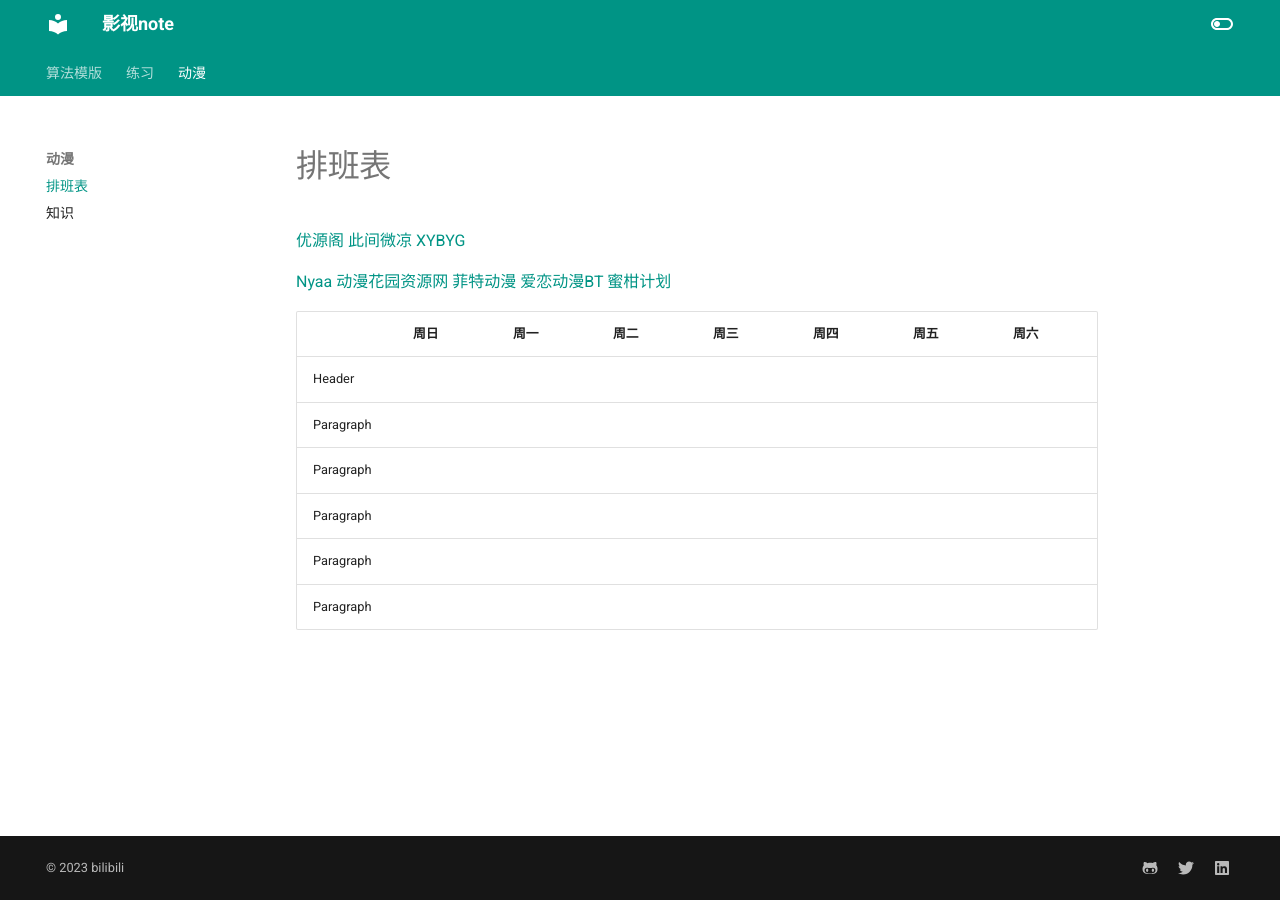
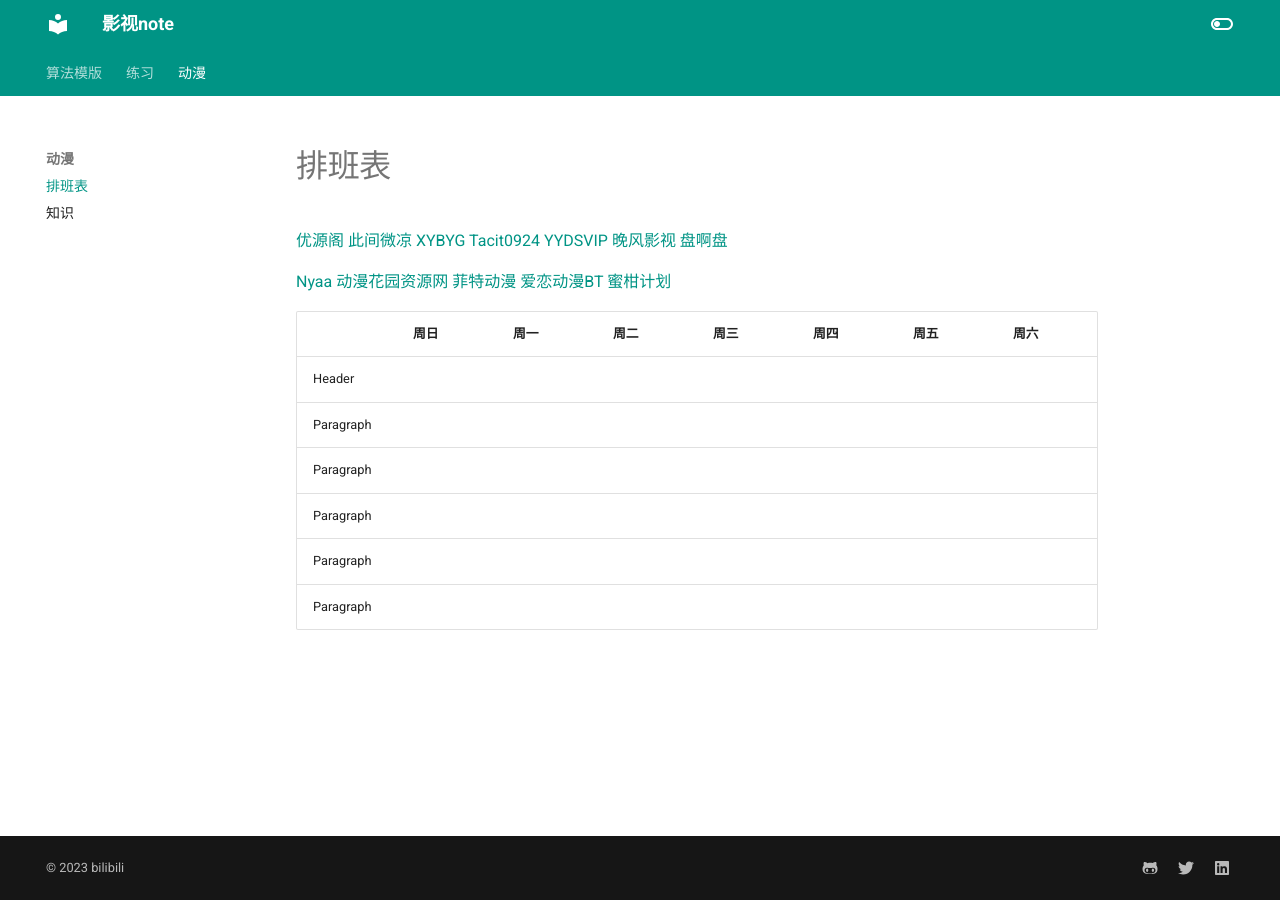
Before and after one commit to qifeibro/mynote, an MkDocs documentation site: the page built from docs/动漫/排班表.md, in a window 1280 px wide. Built offline with MkDocs 1.6.1 and Material for MkDocs 9.7.7, drawn with Linux system fonts in a browser that asks for light colours.

Commit message:
Update 排班表.md

```diff
--- a/docs/动漫/排班表.md
+++ b/docs/动漫/排班表.md
@@ -1,6 +1,10 @@
 [优源阁](https://www.kdocs.cn/l/co8FXOZ3lYez)
 [此间微凉](https://docs.qq.com/doc/DYVJKbUhEQXdWbHhC)
 [XYBYG](https://docs.qq.com/aio/DSkhXS2FLdmdEVEFm?p=OliSaIYnFVdvnoG24UvsD9)
+[Tacit0924](https://www.kdocs.cn/l/crpqQlvLvCuN)
+[YYDSVIP](https://www.alipan.com/s/BUvqtJNHxey/folder/633c3e35e622fcd9c9e941268c8741d962057c46)
+[晚风影视](https://www.kdocs.cn/l/caD6JgE6hgko)
+[盘啊盘](https://www.kdocs.cn/l/cjgYyD84pFCx?R=L1MvMzU=)
 <br>
 
 [Nyaa](https://nyaa.si/)
```
